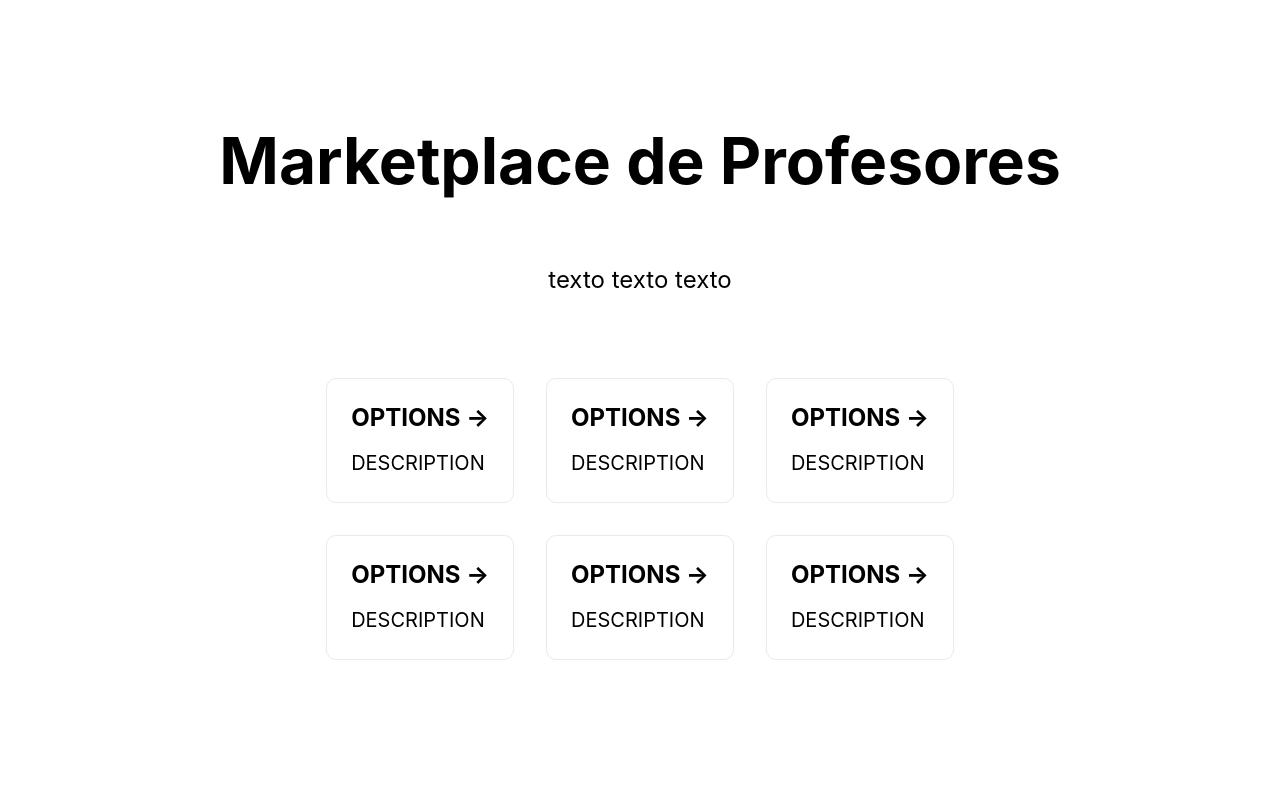
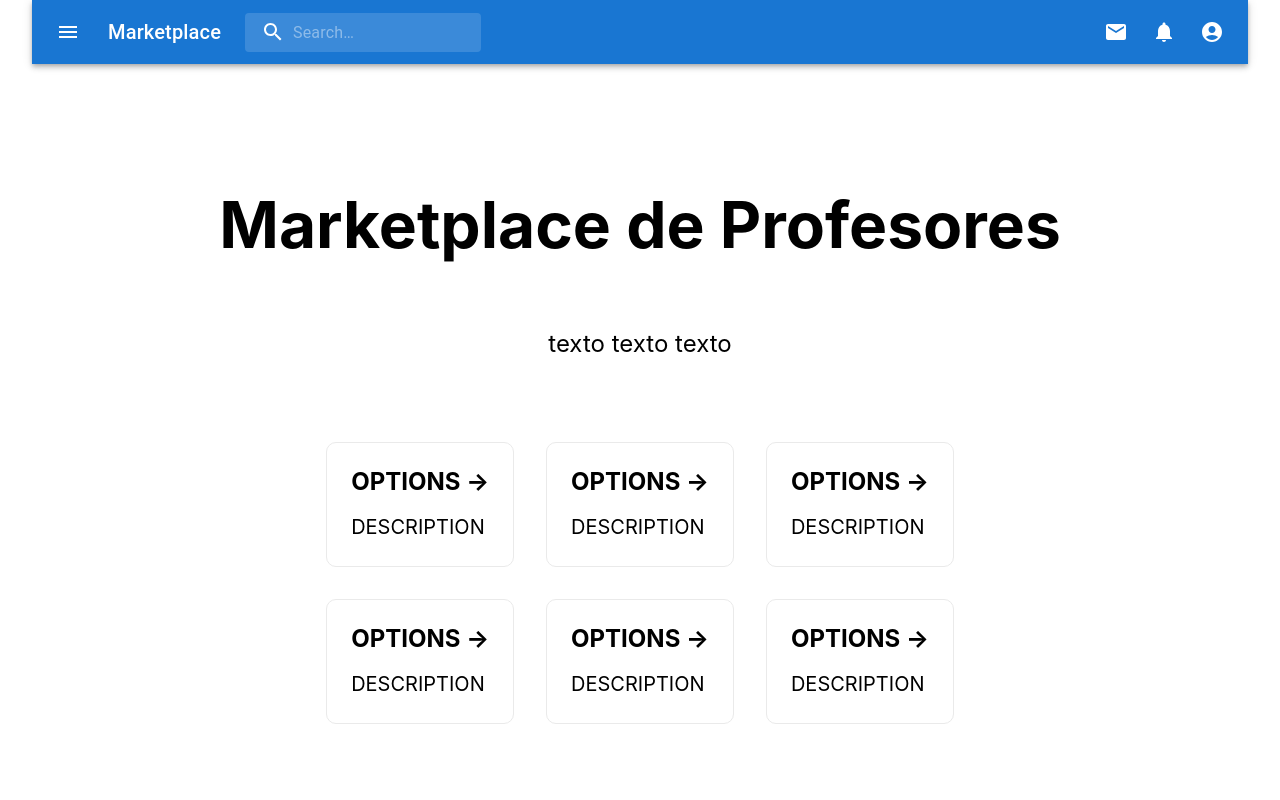
Before and after one commit to 3nu3l/marketplace-profesores-particulares, a Next.js app in the folder frontend/: page / in a window 1280 px wide. Shown: the top 800 px of the page. Built offline with nearby package versions, Linux system fonts and the light colour scheme.

Commit message:
add nav bar

```diff
--- a/frontend/pages/index.js
+++ b/frontend/pages/index.js
@@ -2,6 +2,7 @@
 import Image from 'next/image'
 import styles from '../styles/Home.module.css'
 import Link from 'next/link'
+import ResponsiveAppBar from '../src/components/navbar';
 
 export default function Home() {
   return (
@@ -11,6 +12,7 @@
         <meta name="description" content="Aplicación de marketplace para profesores particulares" />
         <link rel="icon" href="/favicon.ico" />
       </Head>
+      <ResponsiveAppBar />
 
       <main className={styles.main}>
         <h1 className={styles.title}>
--- /dev/null
+++ b/frontend/src/components/navbar.tsx
@@ -0,0 +1,234 @@
+import * as React from 'react';
+import { styled, alpha } from '@mui/material/styles';
+import AppBar from '@mui/material/AppBar';
+import Box from '@mui/material/Box';
+import Toolbar from '@mui/material/Toolbar';
+import IconButton from '@mui/material/IconButton';
+import Typography from '@mui/material/Typography';
+import InputBase from '@mui/material/InputBase';
+import Badge from '@mui/material/Badge';
+import MenuItem from '@mui/material/MenuItem';
+import Menu from '@mui/material/Menu';
+import MenuIcon from '@mui/icons-material/Menu';
+import SearchIcon from '@mui/icons-material/Search';
+import AccountCircle from '@mui/icons-material/AccountCircle';
+import MailIcon from '@mui/icons-material/Mail';
+import NotificationsIcon from '@mui/icons-material/Notifications';
+import MoreIcon from '@mui/icons-material/MoreVert';
+
+const Search = styled('div')(({ theme }) => ({
+  position: 'relative',
+  borderRadius: theme.shape.borderRadius,
+  backgroundColor: alpha(theme.palette.common.white, 0.15),
+  '&:hover': {
+    backgroundColor: alpha(theme.palette.common.white, 0.25),
+  },
+  marginRight: theme.spacing(2),
+  marginLeft: 0,
+  width: '100%',
+  [theme.breakpoints.up('sm')]: {
+    marginLeft: theme.spacing(3),
+    width: 'auto',
+  },
+}));
+
+const SearchIconWrapper = styled('div')(({ theme }) => ({
+  padding: theme.spacing(0, 2),
+  height: '100%',
+  position: 'absolute',
+  pointerEvents: 'none',
+  display: 'flex',
+  alignItems: 'center',
+  justifyContent: 'center',
+}));
+
+const StyledInputBase = styled(InputBase)(({ theme }) => ({
+  color: 'inherit',
+  '& .MuiInputBase-input': {
+    padding: theme.spacing(1, 1, 1, 0),
+    // vertical padding + font size from searchIcon
+    paddingLeft: `calc(1em + ${theme.spacing(4)})`,
+    transition: theme.transitions.create('width'),
+    width: '100%',
+    [theme.breakpoints.up('md')]: {
+      width: '20ch',
+    },
+  },
+}));
+
+export default function PrimarySearchAppBar() {
+  const [anchorEl, setAnchorEl] = React.useState<null | HTMLElement>(null);
+  const [mobileMoreAnchorEl, setMobileMoreAnchorEl] =
+    React.useState<null | HTMLElement>(null);
+
+  const isMenuOpen = Boolean(anchorEl);
+  const isMobileMenuOpen = Boolean(mobileMoreAnchorEl);
+
+  const handleProfileMenuOpen = (event: React.MouseEvent<HTMLElement>) => {
+    setAnchorEl(event.currentTarget);
+  };
+
+  const handleMobileMenuClose = () => {
+    setMobileMoreAnchorEl(null);
+  };
+
+  const handleMenuClose = () => {
+    setAnchorEl(null);
+    handleMobileMenuClose();
+  };
+
+  const handleMobileMenuOpen = (event: React.MouseEvent<HTMLElement>) => {
+    setMobileMoreAnchorEl(event.currentTarget);
+  };
+
+  const menuId = 'primary-search-account-menu';
+  const renderMenu = (
+    <Menu
+      anchorEl={anchorEl}
+      anchorOrigin={{
+        vertical: 'top',
+        horizontal: 'right',
+      }}
+      id={menuId}
+      keepMounted
+      transformOrigin={{
+        vertical: 'top',
+        horizontal: 'right',
+      }}
+      open={isMenuOpen}
+      onClose={handleMenuClose}
+    >
+      <MenuItem onClick={handleMenuClose}>Mi Perfil</MenuItem>
+      <MenuItem onClick={handleMenuClose}>Configuración de Cuenta</MenuItem>
+    </Menu>
+  );
+
+  const mobileMenuId = 'primary-search-account-menu-mobile';
+  const renderMobileMenu = (
+    <Menu
+      anchorEl={mobileMoreAnchorEl}
+      anchorOrigin={{
+        vertical: 'top',
+        horizontal: 'right',
+      }}
+      id={mobileMenuId}
+      keepMounted
+      transformOrigin={{
+        vertical: 'top',
+        horizontal: 'right',
+      }}
+      open={isMobileMenuOpen}
+      onClose={handleMobileMenuClose}
+    >
+      <MenuItem>
+        <IconButton size="large" aria-label="show 4 new mails" color="inherit">
+          <Badge badgeContent={4} color="error">
+            <MailIcon />
+          </Badge>
+        </IconButton>
+        <p>Messages</p>
+      </MenuItem>
+      <MenuItem>
+        <IconButton
+          size="large"
+          aria-label="show 17 new notifications"
+          color="inherit"
+        >
+          <Badge badgeContent={17} color="error">
+            <NotificationsIcon />
+          </Badge>
+        </IconButton>
+        <p>Notifications</p>
+      </MenuItem>
+      <MenuItem onClick={handleProfileMenuOpen}>
+        <IconButton
+          size="large"
+          aria-label="account of current user"
+          aria-controls="primary-search-account-menu"
+          aria-haspopup="true"
+          color="inherit"
+        >
+          <AccountCircle />
+        </IconButton>
+        <p>Profile</p>
+      </MenuItem>
+    </Menu>
+  );
+
+  return (
+    <Box sx={{ flexGrow: 1 }}>
+      <AppBar position="static">
+        <Toolbar>
+          <IconButton
+            size="large"
+            edge="start"
+            color="inherit"
+            aria-label="open drawer"
+            sx={{ mr: 2 }}
+          >
+            <MenuIcon />
+          </IconButton>
+          <Typography
+            variant="h6"
+            noWrap
+            component="div"
+            sx={{ display: { xs: 'none', sm: 'block' } }}
+          >
+            Marketplace
+          </Typography>
+          <Search>
+            <SearchIconWrapper>
+              <SearchIcon />
+            </SearchIconWrapper>
+            <StyledInputBase
+              placeholder="Search…"
+              inputProps={{ 'aria-label': 'search' }}
+            />
+          </Search>
+          <Box sx={{ flexGrow: 1 }} />
+          <Box sx={{ display: { xs: 'none', md: 'flex' } }}>
+            <IconButton size="large" aria-label="show new mails" color="inherit">
+              <Badge badgeContent={0} color="error">
+                <MailIcon />
+              </Badge>
+            </IconButton>
+            <IconButton
+              size="large"
+              aria-label="show new notifications"
+              color="inherit"
+            >
+              <Badge badgeContent={0} color="error">
+                <NotificationsIcon />
+              </Badge>
+            </IconButton>
+            <IconButton
+              size="large"
+              edge="end"
+              aria-label="account of current user"
+              aria-controls={menuId}
+              aria-haspopup="true"
+              onClick={handleProfileMenuOpen}
+              color="inherit"
+            >
+              <AccountCircle />
+            </IconButton>
+          </Box>
+          <Box sx={{ display: { xs: 'flex', md: 'none' } }}>
+            <IconButton
+              size="large"
+              aria-label="show more"
+              aria-controls={mobileMenuId}
+              aria-haspopup="true"
+              onClick={handleMobileMenuOpen}
+              color="inherit"
+            >
+              <MoreIcon />
+            </IconButton>
+          </Box>
+        </Toolbar>
+      </AppBar>
+      {renderMobileMenu}
+      {renderMenu}
+    </Box>
+  );
+}
--- a/frontend/styles/Home.module.css
+++ b/frontend/styles/Home.module.css
@@ -2,6 +2,9 @@
   padding: 0 2rem;
 }
 
+.MuiMenu-root	{
+  background-color: black;
+}
 .main {
   min-height: 100vh;
   padding: 4rem 0;
```
